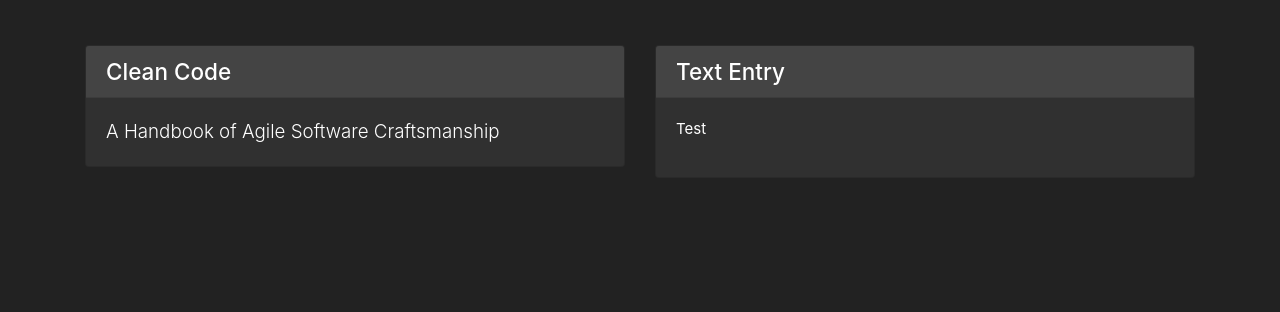
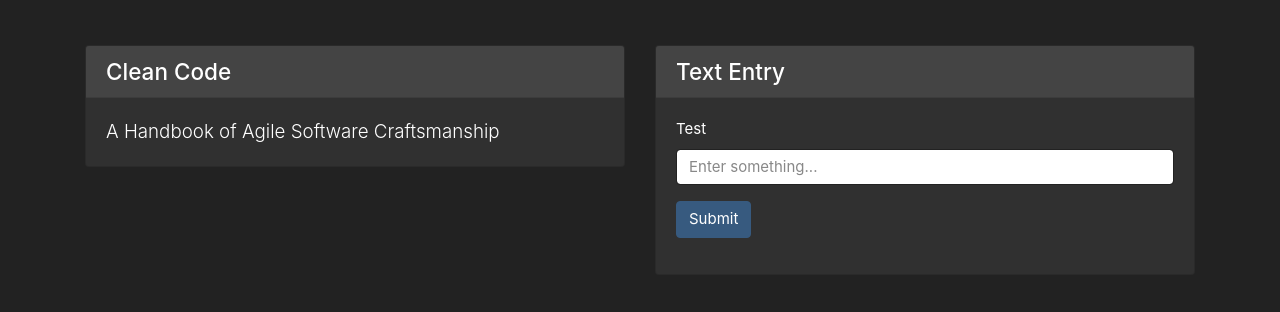
Before and after one commit to jack-hermanson/gta-cheats, a React (Create React App) app: page / in a window 1280 px wide. Shown: the top 312 px of the page. Built offline with nearby package versions, Linux system fonts and the light colour scheme.

Commit message:
skeleton of text input

```diff
--- a/src/App.tsx
+++ b/src/App.tsx
@@ -1,15 +1,15 @@
-import React from "react";
 import {
   Row,
   Col,
-  Card,
-  CardBody,
-  CardHeader,
   Container,
-  CardText,
-  CardTitle,
+  Form,
+  FormGroup,
+  Input,
+  Label,
+  Button,
 } from "reactstrap";
 import { StandardCard } from "./components/shared/Card/StandardCard";
+import { TextInput } from "./components/text-test/TextInput";
 
 function App() {
   return (
@@ -23,9 +23,7 @@
             />
           </Col>
           <Col xs={12} lg={6}>
-            <StandardCard title="Text Entry">
-              <p>Test</p>
-            </StandardCard>
+            <TextInput />
           </Col>
         </Row>
       </Container>
--- /dev/null
+++ b/src/components/text-test/TextInput.tsx
@@ -0,0 +1,26 @@
+import React from "react";
+import { Form, FormGroup, Label, Input, Button } from "reactstrap";
+import { StandardCard } from "../shared/Card/StandardCard";
+
+interface Props {}
+
+export const TextInput: React.FC<Props> = (props: Props) => {
+  return (
+    <StandardCard title="Text Entry">
+      <Form
+        onSubmit={(e) => {
+          e.preventDefault();
+          alert("submitted");
+        }}
+      >
+        <FormGroup>
+          <Label>Test</Label>
+          <Input placeholder="Enter something..." type="text" />
+        </FormGroup>
+        <FormGroup>
+          <Button color="primary">Submit</Button>
+        </FormGroup>
+      </Form>
+    </StandardCard>
+  );
+};
```
